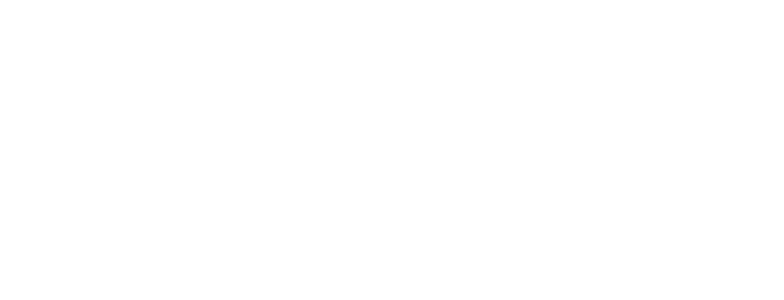
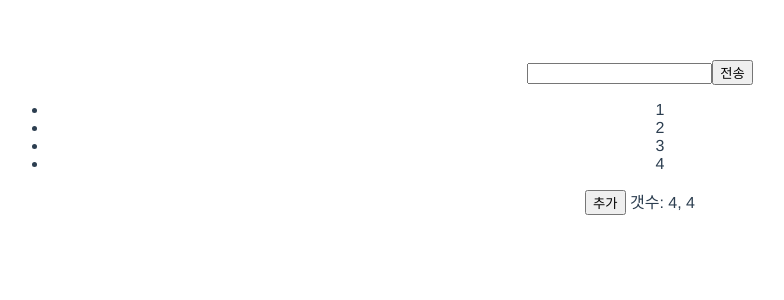
Before and after one commit to weekly-study-club/vue-basic, a Vue app: page /form in a window 1280 px wide. Before the commit this address had no page. Shown: the top 300 px of the page, without its empty margins (0-784 px from the left). Built offline with nearby package versions, Linux system fonts and the light colour scheme.

Commit message:
feat: Option API 사용 방법 추가

```diff
--- /dev/null
+++ b/src/pages/form.vue
@@ -0,0 +1,63 @@
+<template>
+  <div class="form">
+    <form
+      action=""
+    >
+      <input
+        v-model="xss"
+        :type="fieldType"
+        name="foo">
+      <button type="button">
+        전송
+      </button>
+      {{ xss }}
+    </form>
+    <ul>
+      <li
+        v-for="(item, key) in data"
+        :key="key"
+      >
+        {{ item }}
+      </li>
+    </ul>
+    <button @click="onAddItem">추가</button>
+    갯수: {{ getDataCount() }}, {{ dataCount }}
+  </div>
+</template>
+
+<script>
+export default {
+  data() {
+    return {
+      fieldType: 'password',
+      data: [
+        1,
+        2,
+        3,
+        4
+      ],
+    };
+  },
+  computed: {
+    dataCount() {
+      return this.data.length;
+    },
+  },
+  watch: {
+    data: {
+      deep: true,
+      handler(data) {
+        window.alert(`배열 데이터가 ${data.length}개로 변경 되었습니다.`);
+      }
+    },
+  },
+  methods: {
+    onAddItem() {
+      this.data.push(this.data.length + 1);
+    },
+    getDataCount() {
+      return this.data.length;
+    },
+  },
+};
+</script>
--- a/src/routes/index.js
+++ b/src/routes/index.js
@@ -10,6 +10,11 @@
     path: '/carts',
     name: 'CartsPage',
     component: () => import('../pages/carts.vue'),
+  },
+  {
+    path: '/form',
+    name: 'FormPage',
+    component: () => import('../pages/form.vue'),
   }
 ];
 
```
